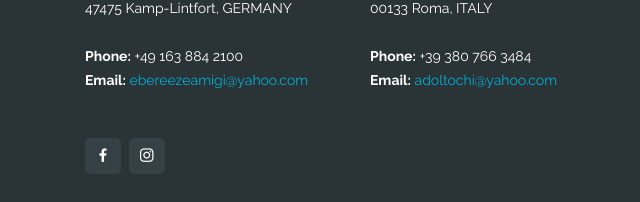
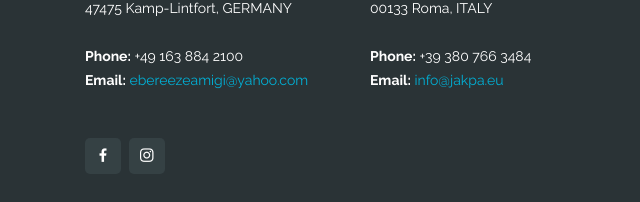
Before and after one commit to Ratty415/ratty415.github.io, a plain HTML site: page index.html in a window 1280 px wide. Shown: the part 6248-6450 px from the top of the page, 0-640 px from the left. Drawn offline with nearby package versions, Linux system fonts and the light colour scheme.

Commit message:
Update index.html

```diff
--- a/index.html
+++ b/index.html
@@ -615,7 +615,7 @@
                 Via Giuseppe Toraldo 136 <br>
                 00133 Roma, ITALY<br><br>
                 <strong>Phone:</strong> +39 380 766 3484<br>
-                <strong>Email:</strong>  <a href="mailto:info@jakpa.eu">adoltochi@yahoo.com</a><br>
+                <strong>Email:</strong>  <a href="mailto:info@jakpa.eu">info@jakpa.eu</a><br>
               </p>
             </div>
           </div>
```
